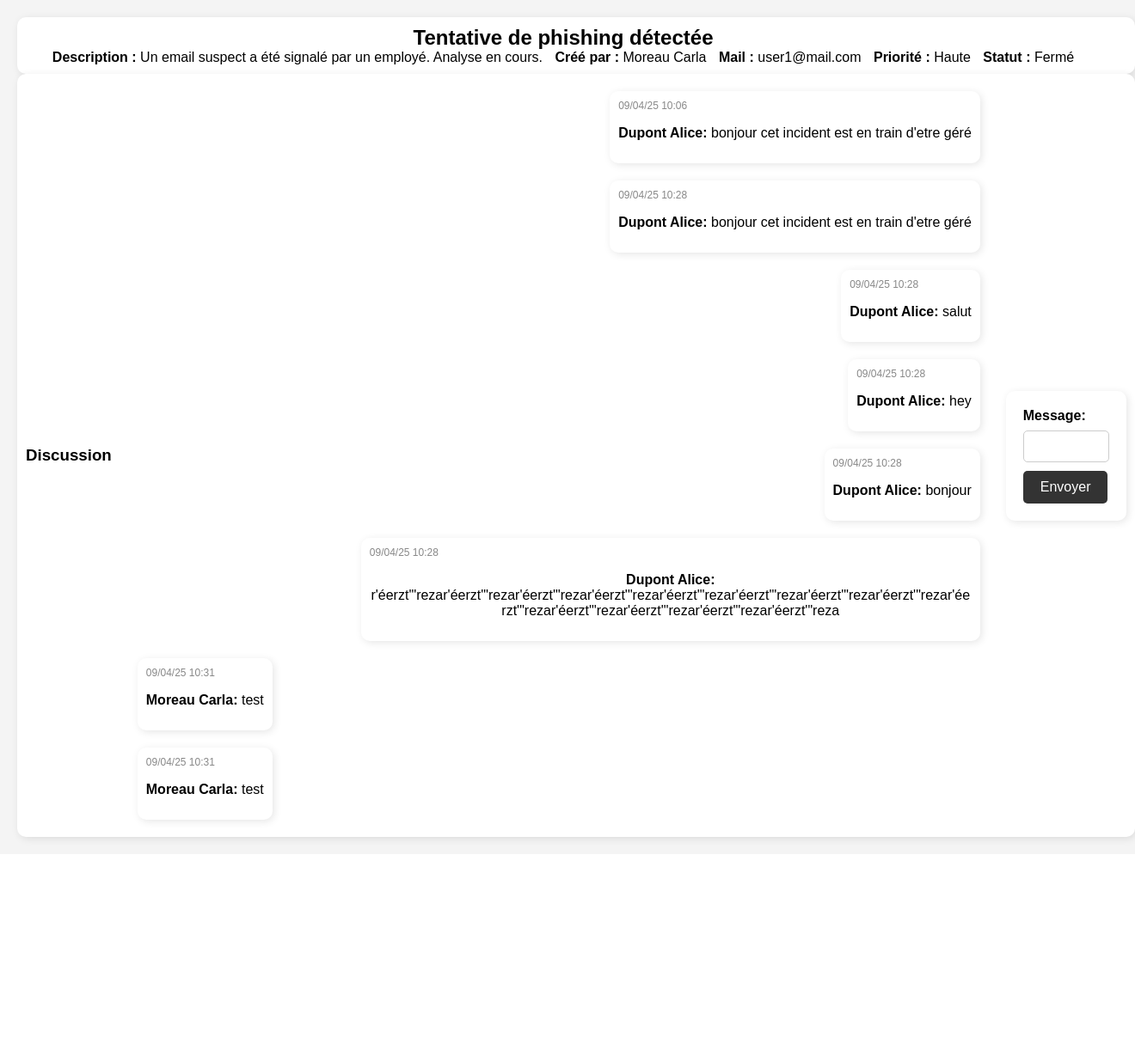
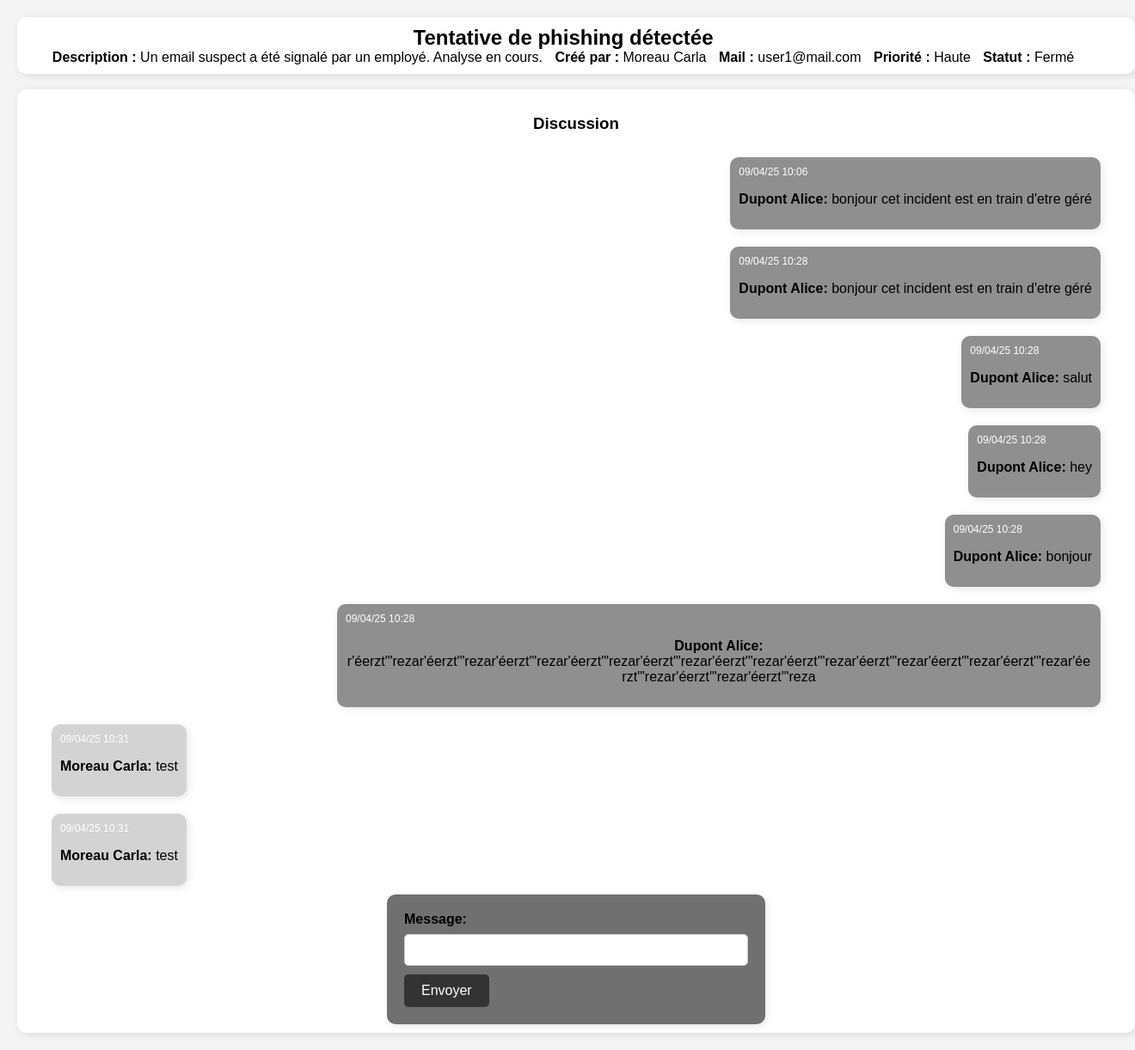
Before and after one commit to al3x6/Ticketing-flask, a Flask app: page /ticket/1/chat in a window 1320 px wide. Shown: the part 58-1280 px from the top of the page at 86% size. Before the commit the page ends 1041 px from the top, so only its background shows below. Run offline with Flask 3, Linux system fonts and the light colour scheme; a user stored in the database is signed in; some libraries are stand-ins or nearby versions.

Commit message:
separation chat et update

```diff
--- a/app.py
+++ b/app.py
@@ -21,13 +21,13 @@ from werkzeug.security import generate_password_hash, check_password_hash
 import os
 import time
 from datetime import datetime, timedelta
-from dotenv import load_dotenv
-import pymysql
+#from dotenv import load_dotenv
+#import pymysql
 
 email_regex = r'^[a-zA-Z0-9._%+-]+@[a-zA-Z0-9.-]+\.[a-zA-Z]{2,}$'
 
 app = Flask(__name__)
-load_dotenv()
+#load_dotenv()
 
 ###################################### Configuration
 ########### Configuration de la clé secrète
@@ -317,6 +317,9 @@ def chat(ticket_id):
         db.session.add(new_message)
         db.session.commit()
 
+        return redirect(url_for('chat', ticket_id=ticket_id))
+
+
     return render_template('chat.html', ticket=ticket, form=form, messages=messages)
 
 
--- a/static/styles.css
+++ b/static/styles.css
@@ -105,25 +105,21 @@ button:hover {
     border-radius: 10px;
     box-shadow: 2px 2px 10px rgba(0, 0, 0, 0.1);
     width: 100%;
-    /*max-width: 800px;*/
-    display: flex;
     justify-content: space-between;
     align-items: center;
 }
 
 
-
 .messages {
     /*display: flex;
     flex-direction: column;
+    gap: 10px; */
     align-items: center;
-    gap: 10px; */
-
-    max-width: 1000px;        /* ou autre largeur qui correspond à ta zone rouge */
     margin: 0 auto;          /* centre horizontalement */
     padding: 0 20px;         /* espace intérieur gauche/droite */
     display: flex;
     flex-direction: column;
+
 }
 
 
@@ -134,7 +130,7 @@ button:hover {
     word-wrap: break-word;
     overflow-wrap: break-word;
 
-    background-color: #fff;
+    background-color: #8f8f8f;
     padding: 10px;
     border-radius: 10px;
     box-shadow: 2px 2px 10px rgba(0, 0, 0, 0.1);
@@ -150,7 +146,7 @@ button:hover {
     padding: 10px;
     border-radius: 10px;
     margin: 10px;
-    background-color: #fff;
+    background-color: #D3D3D3 ;
     word-wrap: break-word;
     overflow-wrap: break-word;
     box-shadow: 2px 2px 10px rgba(0, 0, 0, 0.1);
@@ -164,10 +160,21 @@ button:hover {
 
 .time {
     font-size: 0.75rem;
-    color: #888;
+    color: #ffffff;
     text-align: left;
     margin-bottom: 0.25rem;
     display: block;
+}
+
+
+.chatbox {
+    background-color: #707070;
+    padding: 20px;
+    border-radius: 10px;
+    box-shadow: 2px 2px 10px rgba(0, 0, 0, 0.1);
+    display: inline-block;
+    text-align: left;
+    width: 100%;
 }
 
 .ticket-content {
--- a/templates/admin.html
+++ b/templates/admin.html
@@ -38,8 +38,9 @@
                     <p><strong>Priorité :</strong> {{ ticket.priority }}</p>
                     <p><strong>Statut :</strong> {{ ticket.status }}</p>
                 </div>
-<!--                <a href="{{ url_for('update_ticket', ticket_id=ticket.id) }}">✏️</a>-->
-                <a href="{{ url_for('chat', ticket_id=ticket.id) }}">✏️</a>
+                <a href="{{ url_for('chat', ticket_id=ticket.id) }}"> 💬 </a>
+                <a href="{{ url_for('update_ticket', ticket_id=ticket.id) }}">✏️</a>
+
 
             </div>
         {% endfor %}
--- a/templates/chat.html
+++ b/templates/chat.html
@@ -31,28 +31,27 @@
         </div>
     </div>
 
+    <br>
+
     <!-- Chat Section -->
     <div class="chat-container">
         <h3>Discussion</h3>
         <div class="messages">
             {% for message in messages %}
                 {% if current_user.id == message.user_id %}
-                    <div class="message_self">
-                        <div class="time"> {{ message.timestamp.strftime('%d/%m/%y %H:%M') }}<br></div>
+                        <div class="message_self">
+                {% else %}
+                        <div class="message_other">
+                {% endif %}
+                            <div class="time"> {{ message.timestamp.strftime('%d/%m/%y %H:%M') }}<br></div>
                             <p> <strong> {{ message.user.nom }} {{ message.user.prenom }}:</strong> {{ message.content }} </p>
                         </div>
-                {% else %}
-                        <div class="message_other">
-                            <div class="time"> {{ message.timestamp.strftime('%d/%m/%y %H:%M') }}<br></div>
-                            <p> <strong>{{ message.user.nom }} {{ message.user.prenom }}:</strong> {{ message.content }}</p>
-                        </div>
-                {% endif %}
 
             {% endfor %}
         </div>
 
         <!-- Form to send a new message -->
-        <form method="POST" enctype="multipart/form-data">
+        <form class="chatbox" method="POST" enctype="multipart/form-data">
             {{ form.hidden_tag() }}
             <div>
                 <label for="content">Message:</label>
--- a/templates/home.html
+++ b/templates/home.html
@@ -38,7 +38,7 @@
                         <br>
                         <p>{{ ticket.description }}</p>
                     </div>
-                                                <a href="{{ url_for('chat', ticket_id=ticket.id) }}">✏️</a>
+                <a href="{{ url_for('chat', ticket_id=ticket.id) }}"> 💬 </a>
 
                 </div>
             {% endfor %}
```
Also changed, not shown: build_db.py (+10 -10 lines), instance/tickets.db.
